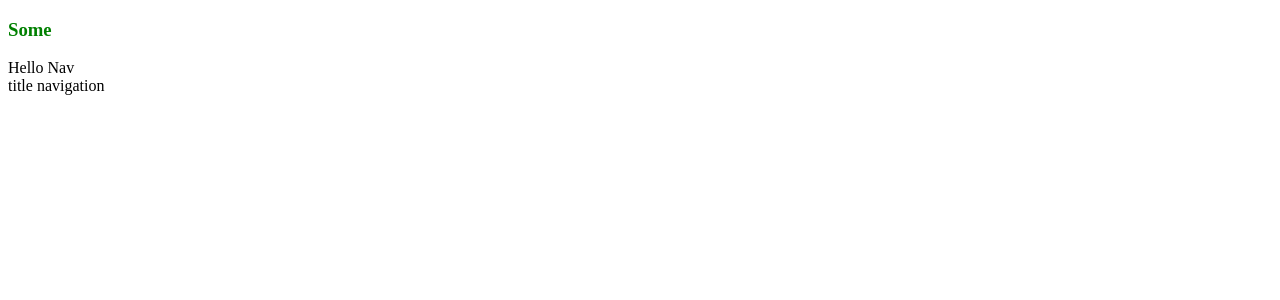
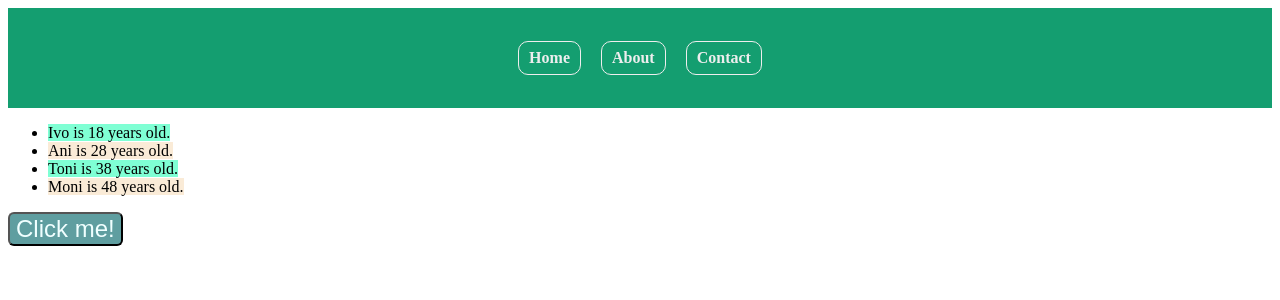
Before and after one commit to DafyYasenova/SoftUni-Angular-2024, an Angular app in the folder 02.Components/demo-app-v16/: page / in a window 1280 px wide. Shown: the top 300 px of the page. Built offline with nearby package versions, Linux system fonts and the light colour scheme.

Commit message:
add list rendering

```diff
--- a/02.Components/demo-app-v16/src/app/app.component.html
+++ b/02.Components/demo-app-v16/src/app/app.component.html
@@ -1,2 +1,6 @@
-<h3>Some</h3>
-<app-nav></app-nav>
+<!-- <h3>Some</h3>
+<app-nav></app-nav>  -->
+
+
+<app-navigation></app-navigation>
+<app-user-list></app-user-list>
--- a/02.Components/demo-app-v16/src/app/app.module.ts
+++ b/02.Components/demo-app-v16/src/app/app.module.ts
@@ -4,10 +4,11 @@ import { BrowserModule } from '@angular/platform-browser';
 import { AppComponent } from './app.component';
 import { NavComponent } from './nav/nav.component';
 import { NavigationComponent } from './navigation/navigation.component';
+import { UserListComponent } from './user-list/user-list.component';
 
 @NgModule({
   declarations: [
-    AppComponent, NavComponent, NavigationComponent
+    AppComponent, NavComponent, NavigationComponent, UserListComponent
   ],
   imports: [
     BrowserModule
--- a/02.Components/demo-app-v16/src/app/navigation/navigation.component.css
+++ b/02.Components/demo-app-v16/src/app/navigation/navigation.component.css
@@ -0,0 +1,18 @@
+#wrapper {
+    background-color: rgb(20, 158, 112);
+    width: 100%;
+    height: 100px;
+    display: flex;
+    justify-content: center;
+    align-items: center;
+}
+
+.btn {
+    border: 1px solid #eee;
+    margin: 0 10px;
+    cursor: pointer;
+    padding: 7px 10px;
+    border-radius: 10px;
+    color: #eee;
+    font-weight: bold;
+}
--- a/02.Components/demo-app-v16/src/app/navigation/navigation.component.html
+++ b/02.Components/demo-app-v16/src/app/navigation/navigation.component.html
@@ -0,0 +1,5 @@
+<nav id="wrapper">
+    <div class="btn">Home</div>
+    <div class="btn">About</div>
+    <div class="btn">Contact</div>
+</nav>
--- /dev/null
+++ b/02.Components/demo-app-v16/src/app/user-list/user-list.component.css
@@ -0,0 +1,6 @@
+.btn-handler{
+    font-size: 24px;
+    background-color: cadetblue;
+    border-radius: 6px;
+    color:azure;
+}
--- /dev/null
+++ b/02.Components/demo-app-v16/src/app/user-list/user-list.component.html
@@ -0,0 +1,13 @@
+<ul>
+    <li *ngFor="let user of users; index as i">
+        <span *ngIf="i % 2 ===0" style="background-color: aquamarine">
+            {{ user.name}} is {{ user.age}} years old.
+        </span>
+        <span *ngIf="i % 2 !==0" style="background-color: antiquewhite">
+            {{ user.name}} is {{ user.age}} years old.
+        </span>
+    </li>
+</ul>
+
+<div *ngIf="isToggle">Toggle me!</div>
+<button class="btn-handler" (click)="handleClick($event)">Click me!</button>
--- /dev/null
+++ b/02.Components/demo-app-v16/src/app/user-list/user-list.component.ts
@@ -0,0 +1,27 @@
+import { Component } from '@angular/core';
+
+type User = {
+  name: string;
+  age: number;
+}
+
+@Component({
+  selector: 'app-user-list',
+  templateUrl: './user-list.component.html',
+  styleUrls: ['./user-list.component.css']
+})
+export class UserListComponent {
+  isToggle = false;
+
+  users = [
+    { name: 'Ivo', age: 18 },
+    { name: 'Ani', age: 28 },
+    { name: 'Toni', age: 38 },
+    { name: 'Moni', age: 48 },
+  ] as User[];
+
+  handleClick(event: Event) {
+    console.log('clicked', event);
+    this.isToggle = !this.isToggle;
+  }
+}
```
